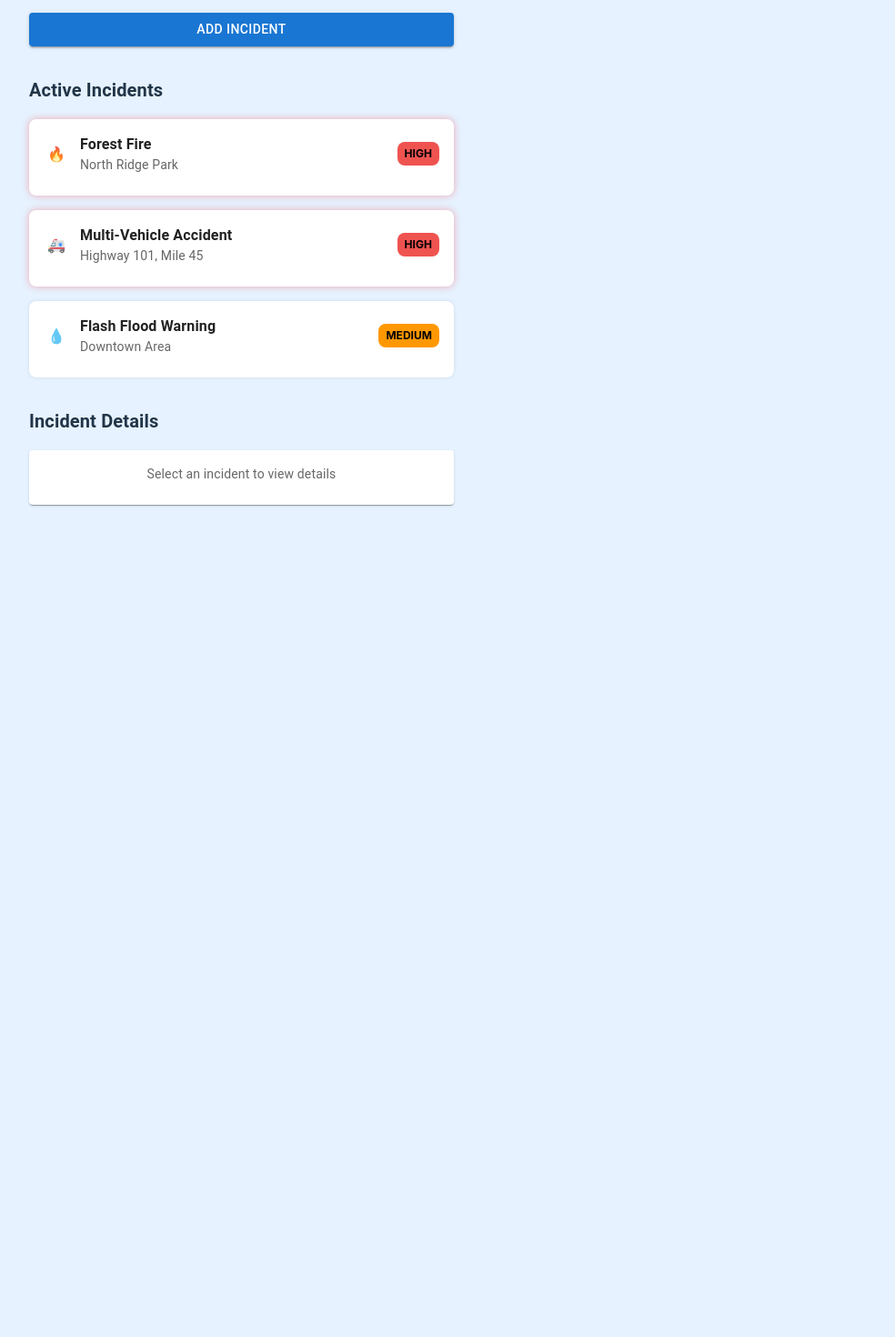
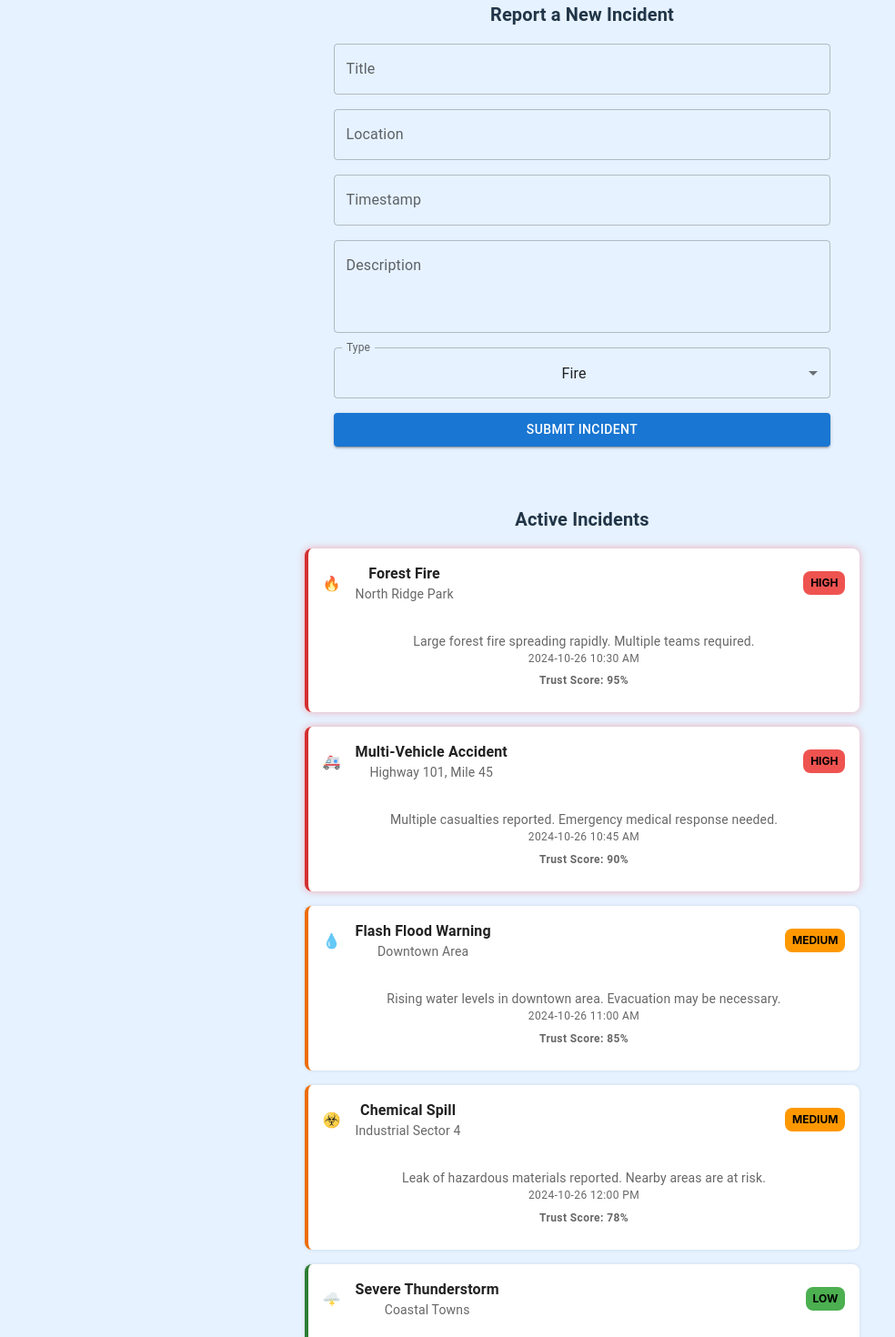
Before and after one commit to shivam-2507/Crisis-Compass, a React (Vite) app: page / in a window 1280 px wide. Shown: the part 560-2030 px from the top of the page at 91% size, without its empty margins (0-984 px from the left). Before the commit the page ends 1147 px from the top, so only its background shows below. Built offline with nearby package versions, Linux system fonts and the light colour scheme.

Commit message:
front end change

```diff
--- a/package.json
+++ b/package.json
@@ -13,6 +13,7 @@
     "@emotion/react": "^11.13.3",
     "@emotion/styled": "^11.13.0",
     "@mui/material": "^6.1.5",
+    "crisis-compass": "file:",
     "react": "^18.3.1",
     "react-dom": "^18.3.1"
   },
--- a/src/App.jsx
+++ b/src/App.jsx
@@ -4,9 +4,16 @@ import CardContent from '@mui/material/CardContent';
 import Typography from '@mui/material/Typography';
 import { Box, Button, TextField, MenuItem } from '@mui/material';
 import { styled } from '@mui/material/styles';
+import './app.css';
 
 const IncidentCard = styled(Card)(({ theme, severity }) => ({
-  borderLeft: `4px solid ${severity === 'high' ? theme.palette.error.main : severity === 'medium' ? theme.palette.warning.main : theme.palette.success.main}`,
+  borderLeft: `4px solid ${
+    severity === 'high'
+      ? theme.palette.error.main
+      : severity === 'medium'
+      ? theme.palette.warning.main
+      : theme.palette.success.main
+  }`,
   borderRadius: 8,
   boxShadow: severity === 'high' ? '0 0 8px rgba(255, 0, 0, 0.3)' : '0 0 4px rgba(0, 0, 0, 0.1)',
   cursor: 'pointer',
@@ -16,12 +23,16 @@ const IncidentCard = styled(Card)(({ theme, severity }) => ({
   },
 }));
 
-
 const StatusBadge = styled(Box)(({ theme, severity }) => ({
   padding: '4px 8px',
   borderRadius: 8,
   color: '#000',
-  backgroundColor: severity === 'high' ? theme.palette.error.light : severity === 'medium' ? theme.palette.warning.light : theme.palette.success.light,
+  backgroundColor:
+    severity === 'high'
+      ? theme.palette.error.light
+      : severity === 'medium'
+      ? theme.palette.warning.light
+      : theme.palette.success.light,
   fontWeight: 'bold',
   fontSize: '0.75rem',
   display: 'inline-block',
@@ -59,36 +70,74 @@ const CrisisCompass = () => {
       timestamp: '2024-10-26 11:00 AM',
       description: 'Rising water levels in downtown area. Evacuation may be necessary.',
       trustScore: 85,
-    }
+    },
+    {
+      id: 4,
+      type: 'chemical',
+      title: 'Chemical Spill',
+      location: 'Industrial Sector 4',
+      severity: 'medium',
+      timestamp: '2024-10-26 12:00 PM',
+      description: 'Leak of hazardous materials reported. Nearby areas are at risk.',
+      trustScore: 78,
+    },
+    {
+      id: 5,
+      type: 'storm',
+      title: 'Severe Thunderstorm',
+      location: 'Coastal Towns',
+      severity: 'low',
+      timestamp: '2024-10-26 01:15 PM',
+      description: 'Heavy rain and high winds expected. Be cautious of flooding.',
+      trustScore: 70,
+    },
   ]);
 
   const [newIncident, setNewIncident] = useState({
     type: 'fire',
     title: '',
     location: '',
-    severity: 'low',
     timestamp: '',
     description: '',
-    trustScore: 50,
   });
 
-  const handleInputChange = (e) => {
-    const { name, value } = e.target;
-    setNewIncident((prev) => ({ ...prev, [name]: value }));
+  const calculateSeverity = (incident) => {
+    const { type, title, location, description } = incident;
+    let score = 50;
+
+    // Increase score based on type
+    if (type === 'fire' || type === 'chemical' || type === 'flood') score += 20;
+    else if (type === 'medical') score += 15;
+
+    // Increase based on description keywords
+    if (description.toLowerCase().includes('urgent') || description.toLowerCase().includes('hazard')) score += 10;
+    if (description.toLowerCase().includes('evacuation') || description.toLowerCase().includes('high risk')) score += 15;
+
+    // Set severity based on score
+    return score > 80 ? 'high' : score > 60 ? 'medium' : 'low';
   };
 
   const addNewIncident = () => {
-    const incidentWithId = { ...newIncident, id: incidents.length + 1 };
+    const severity = calculateSeverity(newIncident);
+    const incidentWithId = {
+      ...newIncident,
+      id: incidents.length + 1,
+      severity,
+      trustScore: Math.floor(Math.random() * 20) + 60,
+    };
     setIncidents((prev) => [...prev, incidentWithId]);
     setNewIncident({
       type: 'fire',
       title: '',
       location: '',
-      severity: 'low',
       timestamp: '',
       description: '',
-      trustScore: 50,
     });
+  };
+
+  const handleInputChange = (e) => {
+    const { name, value } = e.target;
+    setNewIncident((prev) => ({ ...prev, [name]: value }));
   };
 
   const getIcon = (type) => {
@@ -99,41 +148,55 @@ const CrisisCompass = () => {
         return <span role="img" aria-label="flood">💧</span>;
       case 'medical':
         return <span role="img" aria-label="medical">🚑</span>;
+      case 'chemical':
+        return <span role="img" aria-label="chemical">☣️</span>;
+      case 'storm':
+        return <span role="img" aria-label="storm">🌩️</span>;
       default:
         return <span role="img" aria-label="alert">⚠️</span>;
     }
   };
 
   return (
-    <Box maxWidth="md" mx="auto" p={4}>
+    <Box id="root">
       <Box display="flex" alignItems="center" justifyContent="space-between" mb={4}>
-        <Typography variant="h3" fontWeight="bold">CrisisCompass</Typography>
+        <Typography variant="h3" fontWeight="bold" className="logo">
+          CrisisCompass
+        </Typography>
         <Box display="flex" alignItems="center" gap={1}>
           <span role="img" aria-label="live">📡</span>
-          <Typography color="green" fontWeight="medium">Live Dashboard</Typography>
+          <Typography color="green" fontWeight="medium">
+            Live Dashboard
+          </Typography>
         </Box>
       </Box>
 
-      {/* Form to add new incident */}
-      <Box mb={4}>
-        <Typography variant="h6" fontWeight="bold" mb={2}>Add New Incident</Typography>
+      {/* User Input Section */}
+      <Box className="card" mb={4}>
+        <Typography variant="h6" fontWeight="bold" mb={2}>
+          Report a New Incident
+        </Typography>
         <Box display="flex" flexDirection="column" gap={2}>
           <TextField label="Title" name="title" value={newIncident.title} onChange={handleInputChange} />
           <TextField label="Location" name="location" value={newIncident.location} onChange={handleInputChange} />
           <TextField label="Timestamp" name="timestamp" value={newIncident.timestamp} onChange={handleInputChange} placeholder="YYYY-MM-DD HH:MM AM/PM" />
           <TextField label="Description" name="description" value={newIncident.description} onChange={handleInputChange} multiline rows={3} />
           <TextField
-            label="Severity"
-            name="severity"
-            value={newIncident.severity}
+            label="Type"
+            name="type"
+            value={newIncident.type}
             onChange={handleInputChange}
             select
           >
-            <MenuItem value="low">Low</MenuItem>
-            <MenuItem value="medium">Medium</MenuItem>
-            <MenuItem value="high">High</MenuItem>
+            <MenuItem value="fire">Fire</MenuItem>
+            <MenuItem value="medical">Medical</MenuItem>
+            <MenuItem value="flood">Flood</MenuItem>
+            <MenuItem value="chemical">Chemical</MenuItem>
+            <MenuItem value="storm">Storm</MenuItem>
           </TextField>
-          <Button variant="contained" color="primary" onClick={addNewIncident}>Add Incident</Button>
+          <Button variant="contained" color="primary" onClick={addNewIncident}>
+            Submit Incident
+          </Button>
         </Box>
       </Box>
 
@@ -141,14 +204,7 @@ const CrisisCompass = () => {
       <Box display="flex" flexDirection="column" gap={2} mb={4}>
         <Typography variant="h6" fontWeight="bold">Active Incidents</Typography>
         {incidents.map((incident) => (
-          <IncidentCard
-            key={incident.id}
-            severity={incident.severity}
-            onClick={() => setSelectedIncident(incident)}
-            sx={{
-              borderColor: selectedIncident?.id === incident.id ? 'primary.main' : 'transparent',
-            }}
-          >
+          <IncidentCard key={incident.id} severity={incident.severity} onClick={() => setSelectedIncident(incident)}>
             <CardContent sx={{ display: 'flex', alignItems: 'center', justifyContent: 'space-between' }}>
               <Box display="flex" alignItems="center" gap={2}>
                 {getIcon(incident.type)}
@@ -159,50 +215,28 @@ const CrisisCompass = () => {
               </Box>
               <StatusBadge severity={incident.severity}>{incident.severity.toUpperCase()}</StatusBadge>
             </CardContent>
+            <CardContent>
+              <Typography variant="body2" color="text.secondary">{incident.description}</Typography>
+              <Typography variant="caption" display="block" color="text.secondary">{incident.timestamp}</Typography>
+              <Typography variant="caption" color="text.secondary" fontWeight="bold">Trust Score: {incident.trustScore}%</Typography>
+            </CardContent>
           </IncidentCard>
         ))}
       </Box>
 
-      {/* Incident Details */}
-      <Box>
-        <Typography variant="h6" fontWeight="bold" mb={2}>Incident Details</Typography>
-        {selectedIncident ? (
-          <Card>
-            <CardContent>
-              <Box display="flex" alignItems="center" gap={1} mb={2}>
-                {getIcon(selectedIncident.type)}
-                <Typography variant="h5" fontWeight="bold">{selectedIncident.title}</Typography>
-              </Box>
-              <Typography variant="body2" color="text.secondary">Location</Typography>
-              <Typography variant="body1" mb={1}>{selectedIncident.location}</Typography>
-              <Typography variant="body2" color="text.secondary">Time Reported</Typography>
-              <Typography variant="body1" mb={1}>{selectedIncident.timestamp}</Typography>
-              <Typography variant="body2" color="text.secondary">Description</Typography>
-              <Typography variant="body1" mb={1}>{selectedIncident.description}</Typography>
-              <Typography variant="body2" color="text.secondary">Trust Score</Typography>
-              <Box display="flex" alignItems="center" gap={1}>
-                <Box width="100%" height={8} bgcolor="grey.200" borderRadius={4}>
-                <Box
-                  width={`${selectedIncident.trustScore}%`}
-                  height="100%"
-                  bgcolor="green"
-                  borderRadius={4}
-                />
-                </Box>
-                <Typography variant="body2" fontWeight="bold">{selectedIncident.trustScore}%</Typography>
-              </Box>
-            </CardContent>
-          </Card>
-        ) : (
-          <Card>
-            <CardContent>
-              <Typography variant="body2" color="text.secondary" align="center">
-                Select an incident to view details
-              </Typography>
-            </CardContent>
-          </Card>
-        )}
-      </Box>
+      {/* Incident Details - Display selected incident info if any */}
+      {selectedIncident && (
+        <Box className="card" mt={2}>
+          <Typography variant="h6" fontWeight="bold" mb={2}>Incident Details</Typography>
+          <Typography variant="body1" fontWeight="bold">{selectedIncident.title}</Typography>
+          <Typography variant="body2" color="text.secondary">{selectedIncident.location}</Typography>
+          <Typography variant="body2" mt={1}>{selectedIncident.description}</Typography>
+          <Typography variant="caption" color="text.secondary" display="block">{selectedIncident.timestamp}</Typography>
+          <Typography variant="caption" color="text.secondary" fontWeight="bold">Severity: {selectedIncident.severity.toUpperCase()}</Typography>
+          <Typography variant="caption" color="text.secondary" fontWeight="bold">Trust Score: {selectedIncident.trustScore}%</Typography>
+          <Button variant="outlined" color="secondary" onClick={() => setSelectedIncident(null)} mt={2}>Close</Button>
+        </Box>
+      )}
     </Box>
   );
 };
```
Also changed, not shown: 1 other file (tests, documents, lock files or other folders).
